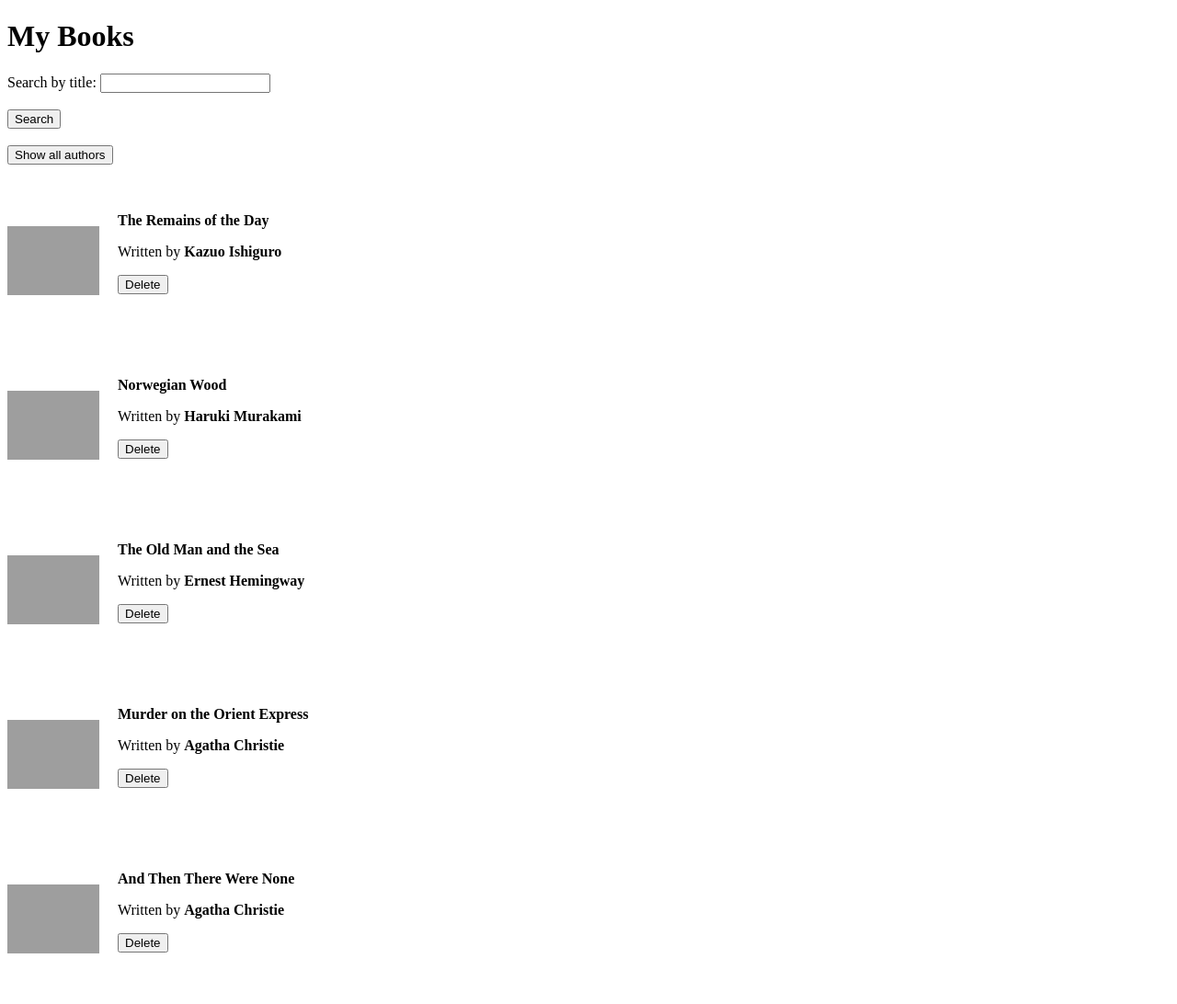
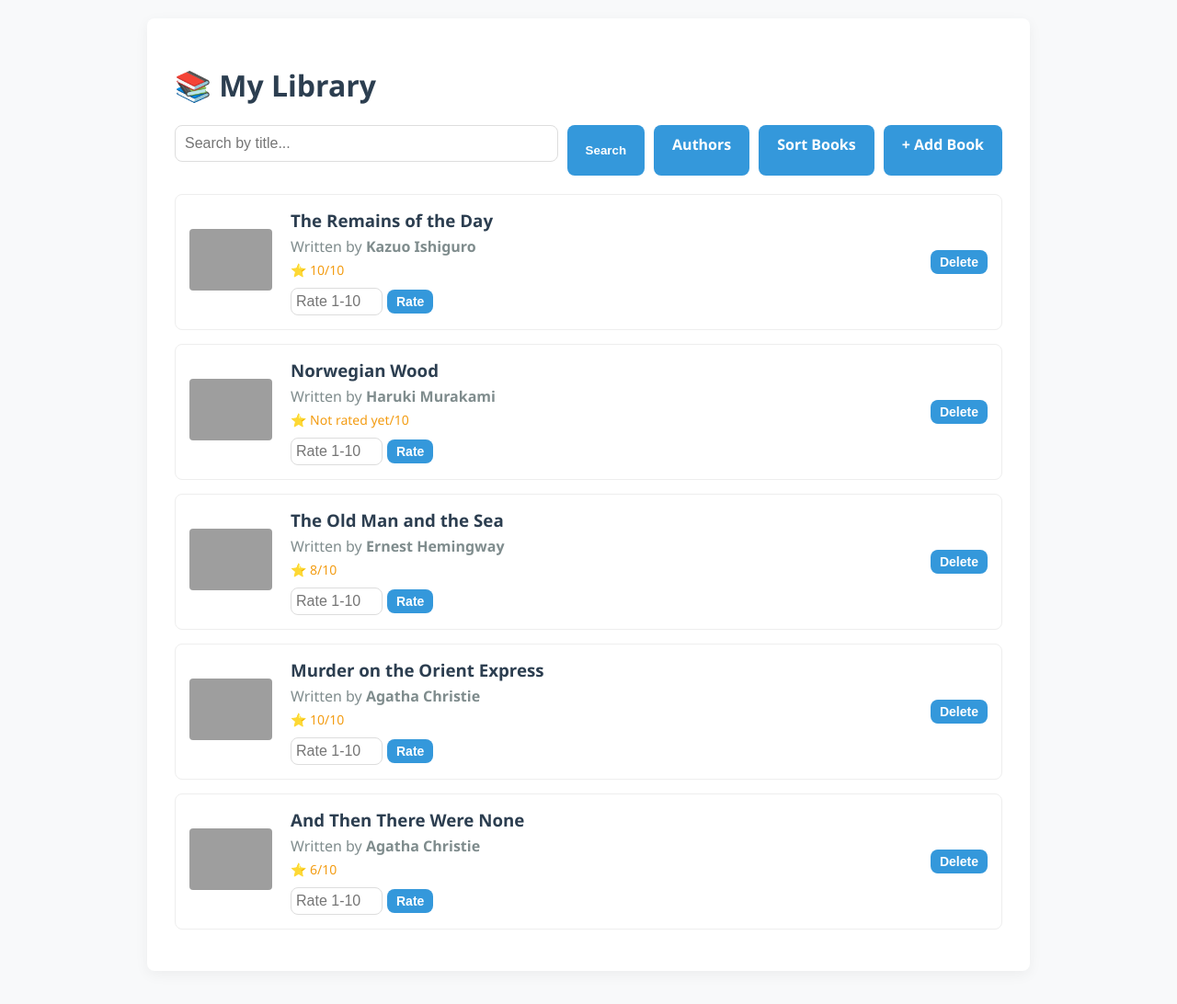
Before and after one commit to landuska/book_alchemy, a Flask app: page / in a window 1280 px wide. Shown: the whole page at 92% size. After the commit the page ends 995 px from the top, so only its background shows below. Run offline with Flask 3, Linux system fonts and the light colour scheme; grey boxes are pictures that could not be loaded.

Commit message:
Improve user interface design

```diff
--- a/app.py
+++ b/app.py
@@ -106,6 +106,9 @@
         input_isbn = request.form.get('isbn')
         input_publication_year = int(request.form.get('publication_year')) if request.form.get('publication_year') else None
         input_author_id_str = request.form.get('author_id')
+        input_rating_str = request.form.get('rating')
+
+        input_rating = int(input_rating_str) if input_rating_str else None
 
         book_does_exist = db.session.query(Book).filter_by(title=input_title).first()
         if book_does_exist:
@@ -123,7 +126,8 @@
                 title=input_title,
                 isbn=input_isbn,
                 publication_year=input_publication_year,
-                author_id=input_author_id
+                author_id=input_author_id,
+                rating=input_rating
             )
 
             new_book.cover_url = get_book_cover(input_isbn)
@@ -166,6 +170,7 @@
 
     return render_template('sort.html', books=books)
 
+
 @app.route("/book/<int:book_id>/delete", methods=['POST'])
 def delete_book(book_id):
     """
@@ -199,14 +204,39 @@
 
     return redirect(url_for('home'))
 
+
 @app.route("/book/<int:book_id>", methods=['GET'])
 def get_book_info(book_id):
+    """
+    Displays detailed information about a specific book.
+
+    Fetches the book and its associated author based on the book's ID.
+
+    Args:
+        book_id (int): The unique identifier of the book to retrieve.
+
+    Returns:
+        Rendered HTML template 'book_info.html' with the book and author objects.
+        If the book is not found, redirects to the homepage with a flash message.
+    """
     book = db.session.get(Book, book_id)
-    if book:
-        return render_template("book_info.html", book=book, author=book.author_id)
+    author = db.session.get(Author, book.author_id)
+    if not book:
+        flash("Error: Book not found")
+        return redirect(url_for('home'))
+
+    return render_template("book_info.html", book=book, author=author)
+
 
 @app.route("/authors", methods=['GET'])
 def show_authors():
+    """
+    Displays a list of all authors and the titles of books they have written.
+
+    Returns:
+        Rendered HTML template 'authors.html' containing a list of dictionaries,
+        where each dictionary has an 'author' object and a list of 'books' titles.
+    """
     all_data = db.session.query(Book, Author).join(Author, Book.author_id == Author.id).all()
     authors_dict = {}
 
@@ -217,13 +247,52 @@
                 "books": []
             }
         authors_dict[author.id]["books"].append(book.title)
-        authors_books = list(authors_dict.values())
+    authors_books = list(authors_dict.values())
     return render_template("authors.html", authors=authors_books)
+
+
+@app.route("/book/<int:book_id>/rate", methods=['POST'])
+def rate_book(book_id):
+    """
+    Updates the rating of a specific book in the database.
+
+    Accepts form data containing the numerical 'rating'.
+    If valid, updates the database. If the model validation fails (e.g.,
+    rating out of range), catches the error and displays the message.
+
+    Args:
+        book_id (int): The unique identifier of the book to rate.
+
+    Returns:
+        Redirects back to the previous page (or homepage) with a flash message.
+    """
+    book = db.session.get(Book, book_id)
+    if not book:
+        flash("Error: Book not found")
+        return redirect(url_for('home'))
+
+    input_rating = request.form.get('rating')
+
+    if not input_rating:
+        flash("Error: Please enter a rating")
+        return redirect(url_for('home'))
+
+    try:
+        book.rating = int(input_rating)
+        db.session.commit()
+        flash(f"Rated '{book.title}' as {input_rating}/10")
+    except ValueError as e:
+        db.session.rollback()
+        flash(f"Error: {e}")
+
+    return redirect(url_for('home'))
+
 
 @app.errorhandler(404)
 def page_not_found(error):
     """Custom error handler for 404 (Page Not Found) errors."""
     return render_template("404.html"), 404
+
 
 @app.errorhandler(500)
 def server_error(error):
--- /dev/null
+++ b/static/style.css
@@ -0,0 +1,102 @@
+:root {
+  --primary-color: #3498db;
+  --secondary-color: #2c3e50;
+  --success-color: #2ecc71;
+  --danger-color: #e74c3c;
+  --bg-color: #f8f9fa;
+  --text-color: #333;
+  --border-radius: 8px;
+  --shadow: 0 4px 15px rgba(0,0,0,0.05);
+}
+
+body {
+  font-family: 'Segoe UI', Tahoma, Geneva, Verdana, sans-serif;
+  background-color: var(--bg-color);
+  color: var(--text-color);
+  margin: 0;
+  padding: 20px;
+  display: flex;
+  justify-content: center;
+}
+
+.main-wrapper {
+  max-width: 900px;
+  width: 100%;
+  background: white;
+  padding: 30px;
+  border-radius: var(--border-radius);
+  box-shadow: var(--shadow);
+}
+
+h1, h2, h3 {
+  color: var(--secondary-color);
+}
+
+
+input[type="text"], input[type="number"], input[type="date"], select {
+  padding: 10px;
+  border: 1px solid #ddd;
+  border-radius: var(--border-radius);
+  font-size: 16px;
+  width: 100%;
+  box-sizing: border-box;
+  margin-bottom: 15px;
+}
+
+input[type="submit"], .btn {
+  background-color: var(--primary-color);
+  color: white;
+  border: none;
+  padding: 10px 20px;
+  border-radius: var(--border-radius);
+  cursor: pointer;
+  font-weight: bold;
+  transition: 0.2s ease;
+  text-decoration: none;
+  display: inline-block;
+}
+
+input[type="submit"]:hover, .btn:hover {
+  background-color: #2980b9;
+}
+
+
+.btn-danger {
+  background-color: var(--danger-color);
+}
+.btn-danger:hover {
+  background-color: #c0392b;
+}
+
+
+.flash-message {
+  padding: 12px;
+  background-color: #d4edda;
+  color: #155724;
+  border-radius: var(--border-radius);
+  margin-bottom: 20px;
+}
+
+
+.book-card {
+  display: flex;
+  align-items: center;
+  background: #fff;
+  border: 1px solid #eee;
+  padding: 15px;
+  border-radius: var(--border-radius);
+  margin-bottom: 15px;
+  transition: transform 0.2s;
+}
+
+.book-card:hover {
+  transform: translateY(-3px);
+  box-shadow: 0 6px 15px rgba(0,0,0,0.1);
+}
+
+.book-card img {
+  width: 90px;
+  height: auto;
+  border-radius: 4px;
+  margin-right: 20px;
+}
--- a/templates/home.html
+++ b/templates/home.html
@@ -3,50 +3,57 @@
 <head>
     <meta charset="UTF-8">
     <meta name="viewport" content="width=device-width, initial-scale=1.0">
-    <meta http-equiv="X-UA-Compatible" content="ie=edge">
-    <style>
-        .book {
-        display: flex;
-        align-items: center;
-        margin-bottom: 20px;
-      }
-      .book img {
-        width: 100px;
-        height: auto;
-        margin-right: 20px;
-      }
-    </style>
+    <title>My Bookshelf</title>
+    <link rel="stylesheet" href="{{ url_for('static', filename='style.css') }}">
 </head>
 <body>
-    <h1>My Books</h1>
-    <form method="GET" action="/">
-      <label for="search">Search by title:</label>
-        <input type="text" id="search" name="search"><br><br>
+    <div class="main-wrapper">
+        <h1>📚 My Library</h1>
+
+        <div style="display: flex; gap: 10px; margin-bottom: 20px;">
+            <form method="GET" action="/" style="flex: 2; display: flex; gap: 10px;">
+                <input type="text" id="search" name="search" placeholder="Search by title...">
                 <input type="submit" value="Search">
-    </form><br>
-    <form method="GET" action="/authors">
-        <input type="submit" value="Show all authors">
-    </form><br>
+            </form>
+            <a href="{{ url_for('show_authors') }}" class="btn">Authors</a>
+            <a href="{{ url_for('sort') }}" class="btn">Sort Books</a>
+            <a href="{{ url_for('add_book') }}" class="btn">+ Add Book</a>
+        </div>
+
         {% with messages = get_flashed_messages() %}
           {% if messages %}
             {% for msg in messages %}
-          <p style="color: green;">{{ msg }}</p>
+              <div class="flash-message">{{ msg }}</div>
             {% endfor %}
           {% endif %}
         {% endwith %}
-    {% for book, author in books %}<br>
-    <div class="book">
+
+        {% for book, author in books %}
+        <div class="book-card">
             <a href="{{ url_for('get_book_info', book_id=book.id) }}">
                 <img src="{{ book.cover_url }}" alt="Cover of {{ book.title }}">
             </a>
+            <div style="flex: 1;">
+                <h3 style="margin: 0 0 5px 0;">{{ book.title }}</h3>
+                <p style="margin: 0; color: #7f8c8d;">Written by <strong>{{ author.name }}</strong></p>
+
+                <p style="margin: 5px 0; font-size: 14px; color: #f39c12;">
+                    ⭐ {{ book.rating if book.rating else 'Not rated yet' }}/10
+                </p>
+
+                <form method="POST" action="{{ url_for('rate_book', book_id=book.id) }}" style="display: flex; gap: 5px; align-items: center; margin-top: 10px;">
+                    <input type="number" name="rating" min="1" max="10" placeholder="Rate 1-10" style="width: 100px; margin-bottom: 0; padding: 5px;">
+                    <input type="submit" value="Rate" style="padding: 5px 10px; font-size: 14px;">
+                </form>
+            </div>
+
             <div>
-            <p><strong>{{ book.title }}</strong></p>
-            <p>Written by <strong>{{ author.name }}</strong></p>
                 <form method="POST" action="{{ url_for('delete_book', book_id=book.id) }}">
-                <input type="submit" value="Delete">
-            </form><br><br>
+                    <input type="submit" value="Delete" class="btn btn-danger" style="padding: 5px 10px; font-size: 14px;">
+                </form>
             </div>
         </div>
         {% endfor %}
+    </div>
 </body>
 </html>
```
Also changed, not shown: data_models.py (+16 -0 lines), templates/404.html (+24 -39 lines), templates/500.html (+24 -38 lines), templates/add_author.html (+21 -9 lines), templates/add_book.html (+29 -13 lines), templates/authors.html (+16 -27 lines), templates/book_info.html (+16 -33 lines), templates/sort.html (+19 -20 lines), data/library.sqlite. Lines whose indentation alone changed are shown as unchanged.
